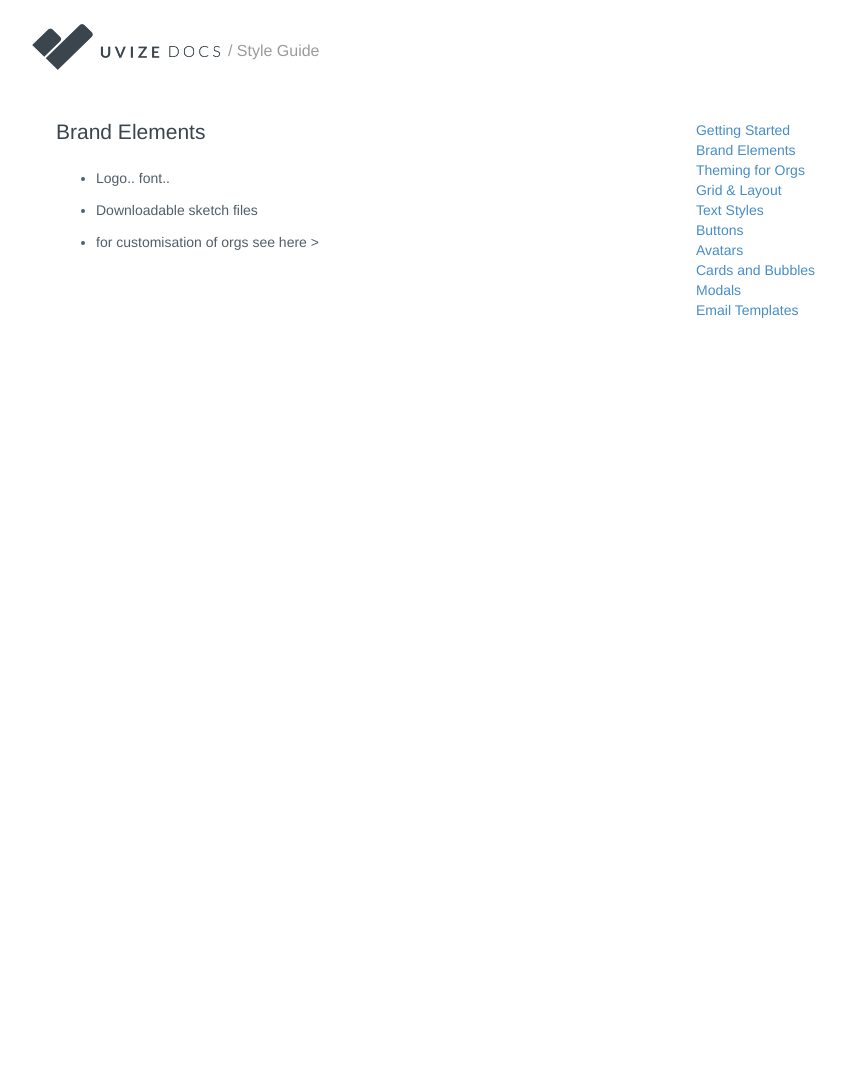
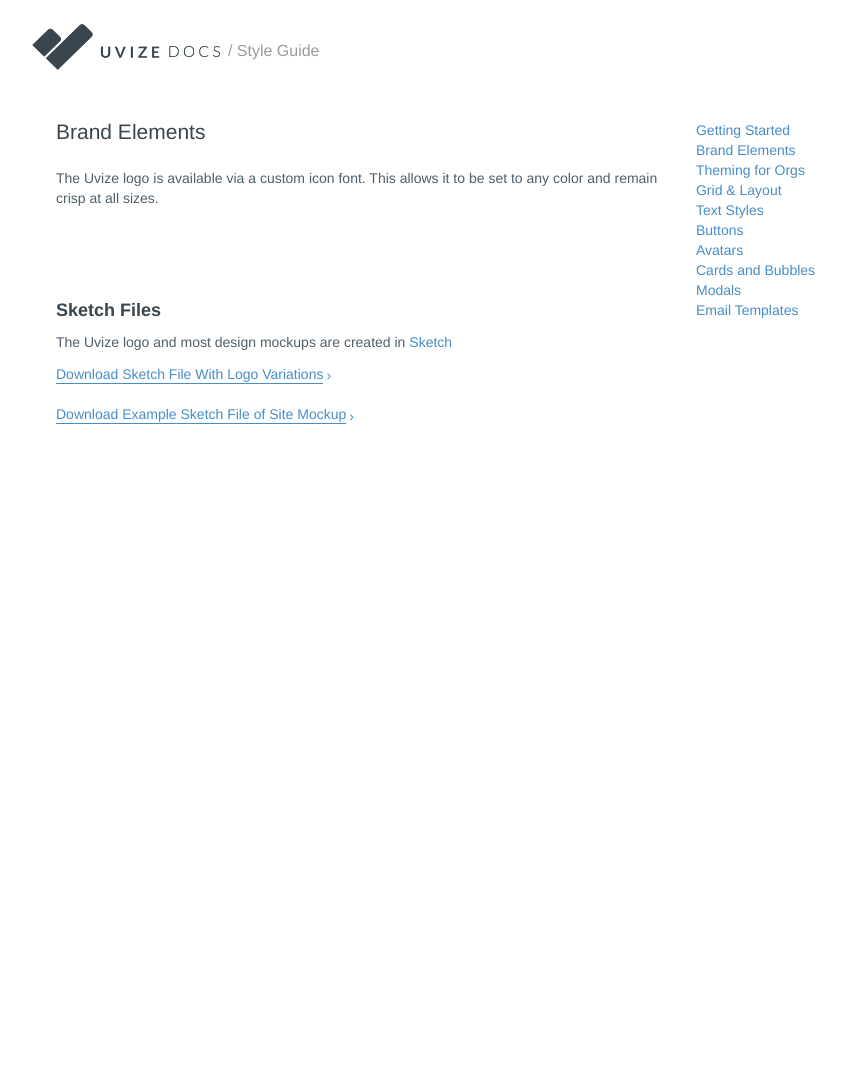
Before and after one commit to SonderMindOrg/uvize.github.io, a Jekyll site: the page built from style-guide/brand-elements.md, in a window 1280 px wide. Shown: the whole page, without its empty margins (116-962 px from the left). Built offline with Jekyll 4.4.1, drawn with Linux system fonts in a browser that asks for light colours; some web fonts are replaced; Markdown is read by kramdown in place of the engine named in the settings.

Commit message:
brand elements

```diff
--- a/style-guide/brand-elements.md
+++ b/style-guide/brand-elements.md
@@ -5,8 +5,16 @@
 
 # Brand Elements
 
-- Logo.. font..
+The Uvize logo is available via a custom icon font. This allows it to be set to any color and remain crisp at all sizes.
 
-- Downloadable sketch files
+<div class="example">
+  <span class="uvize-graph-logo-font icon-uvize-graph-sidebar-solid"></span>
+</div>
 
-- for customisation of orgs see here >
+### Sketch Files
+
+The Uvize logo and most design mockups are created in [Sketch](http://www.sketchapp.com/)
+
+<a class="accent-link add-arrow">Download Sketch File With Logo Variations</a>
+<br><br>
+<a class="accent-link add-arrow">Download Example Sketch File of Site Mockup</a>
```
